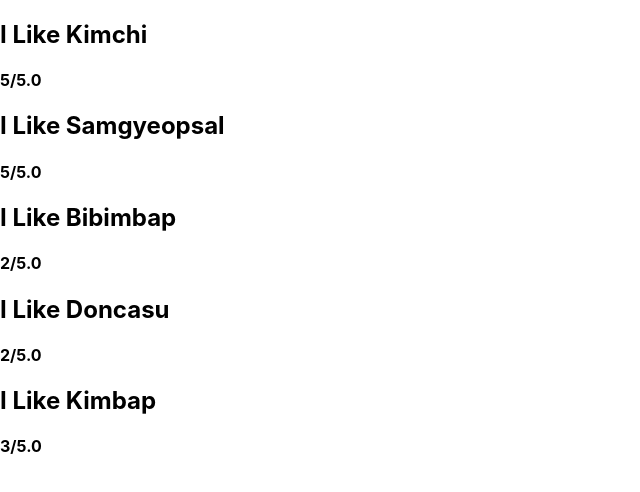
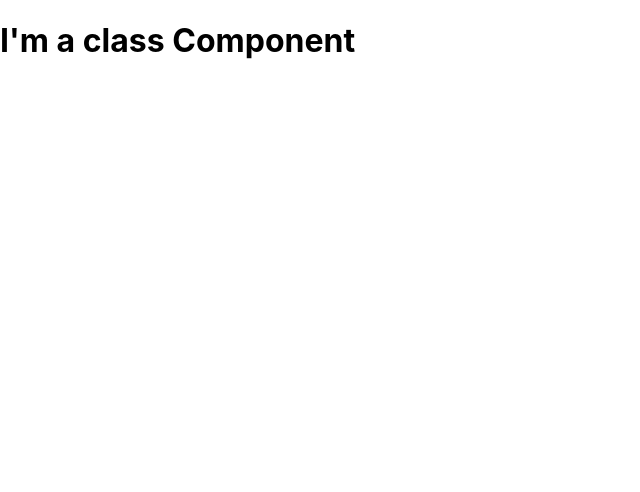
Before and after one commit to EllieHan93/ToyProject_movie-app-2020, a React (Create React App) app in the folder movie_app_2020/: page / in a window 1280 px wide. Shown: the top 492 px of the page, without its empty margins (0-640 px from the left). Built offline with nearby package versions, Linux system fonts and the light colour scheme; the HTML template or start-up script is replaced by a standard one.

Commit message:
컴포넌트 만들기

```diff
--- a/movie_app_2020/src/App.js
+++ b/movie_app_2020/src/App.js
@@ -1,75 +1,10 @@
 import React from 'react';
-import PropTypes from 'prop-types';
 
-function Food({ name, rating }) {
-    // console.{log}(props)
-    // return <h1> I love Potato</h1>;
-    return (
-        <div>
-            <h2> I Like {name} </h2>
-            <h4> {rating}/5.0 </h4>
-        </div>
-    );
+//클래스 형 컴포넌트가 되려면, 리액트가 제공하는 컴포넌트 클래스를 반드시 상속받아야 한다.
+class App extends React.Component{
+    //클래스형 컴포넌트에서는JSX 반환하기 위해서 render 함수를 사용한다.
+    render(){
+        return <h1>I'm a class Component</h1>
+    }
 }
-
-const foodLike = [
-    {
-        id: 1,
-        name: "Kimchi",
-        image: "",
-        rating: 5,
-    },
-    {
-        id: 2,
-        name: "Samgyeopsal",
-        image: "",
-        rating: 5,
-    },
-    {
-        id: 3,
-        name: "Bibimbap",
-        image: "",
-        rating: 2,
-    },
-    {
-        id: 4,
-        name: "Doncasu",
-        image: "",
-        rating: 2,
-    },
-    {
-        id: 5,
-        name: "Kimbap",
-        image: "",
-        rating: 3,
-    },
-];
-
-// function renderFood(dish)
-// {
-//     return <Food name={dish.name} />;
-// }
-
-function App() {
-    // console.log(foodLike.map(renderFood));
-    return (
-        <div>
-            {foodLike.map(dish => (
-                <Food key={dish.id} name={dish.name} rating={dish.rating}/>
-            ))}
-            {/* {foodLike.map(renderFood)} */}
-            {/* <h1>Hello</h1> */}
-            {/* <Food fav="kimchi" somthing={true} papapapa={['hello', 1, 2, 3, 4, true]} /> */}
-            {/* <Food fav="kimchi" />
-            <Food fav="remon" />
-            <Food fav="samgiopsal" />
-            <Food fav="kimchi" /> */}
-        </div>
-    );
-}
-
-Food.propType = {
-    name:PropTypes.string.isRequired,
-    name:PropTypes.number.isRequired,
-};
 export default App;
```
